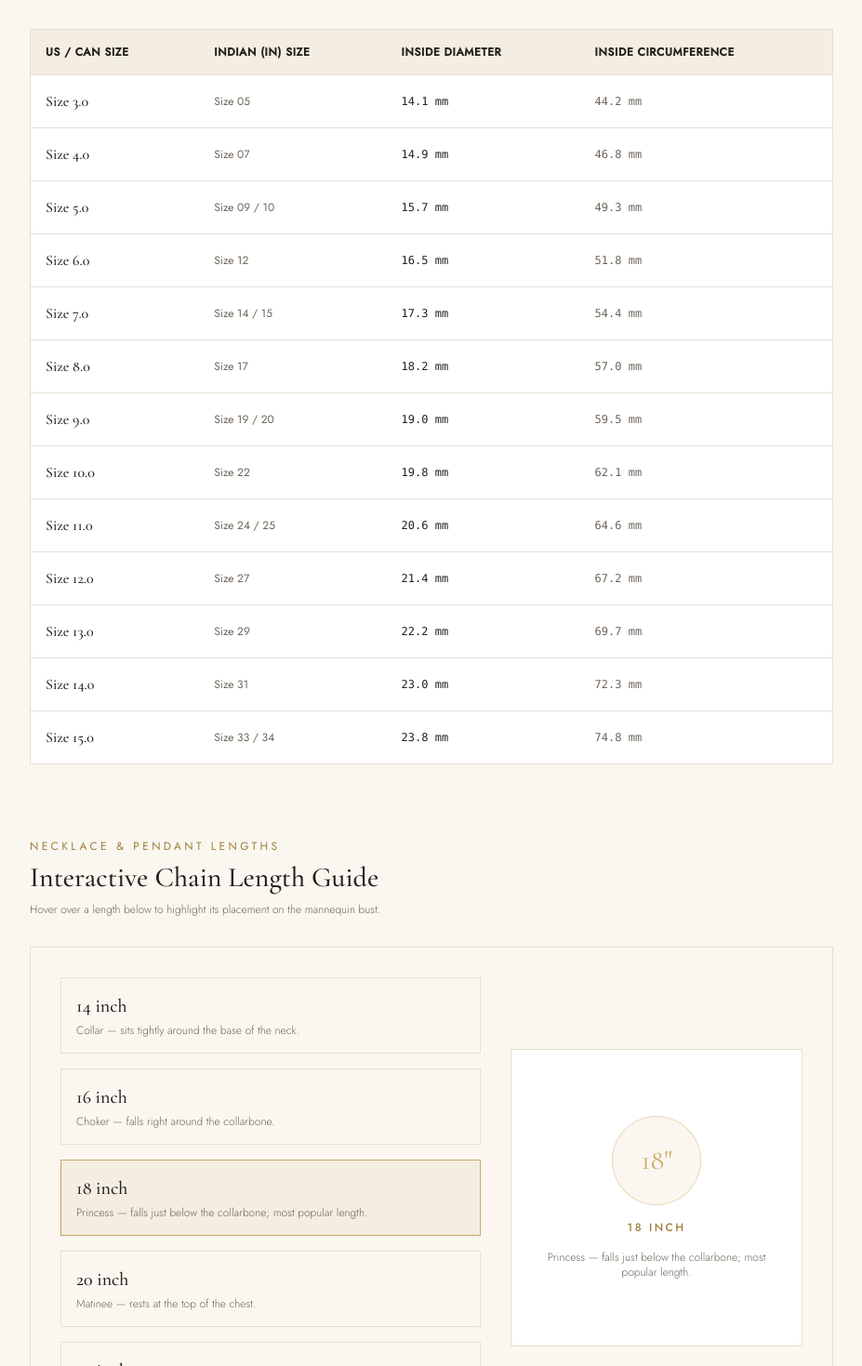
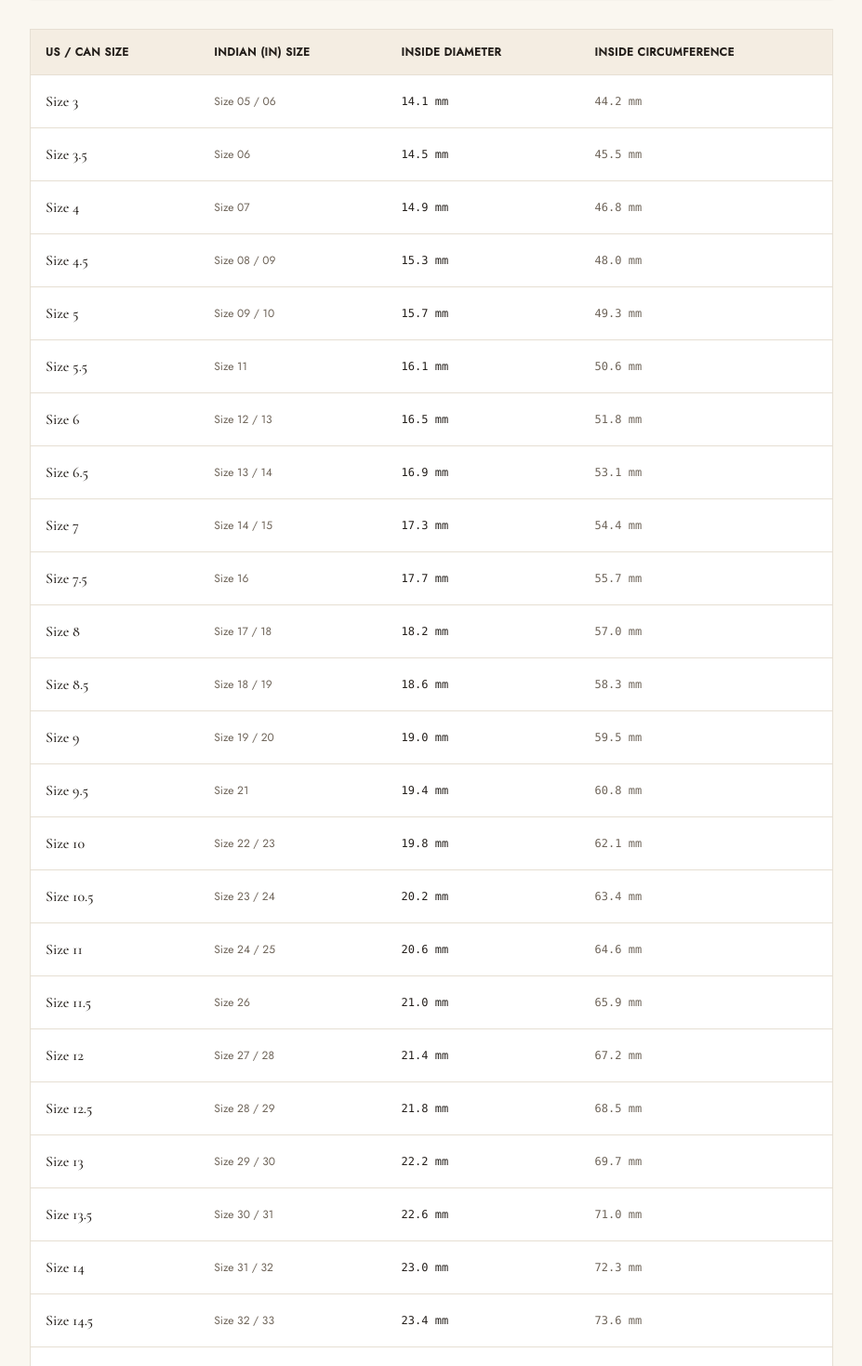
Before and after one commit to princepatel04477-web/Civara-Jewels, a Next.js app: page /size-guide in a window 1280 px wide. Shown: the part 1301-2770 px from the top of the page at 93% size, without its empty margins (176-1103 px from the left). Built offline with nearby package versions, Linux system fonts and the light colour scheme; no server answers; the database is empty.

Commit message:
feat: Ensure all 25 half sizes from 3 to 15 are configured across all ring selectors and conversion charts

```diff
--- a/app/components/product/RingSizeSelector.tsx
+++ b/app/components/product/RingSizeSelector.tsx
@@ -60,19 +60,31 @@ export const RingSizeSelector: React.FC<RingSizeSelectorProps> = ({
   };
 
   const ringConversionData = [
-    { us: "3.0", inSize: "5", mm: "14.1 mm", circ: "44.2 mm" },
-    { us: "4.0", inSize: "7", mm: "14.9 mm", circ: "46.8 mm" },
-    { us: "5.0", inSize: "9 / 10", mm: "15.7 mm", circ: "49.3 mm" },
-    { us: "6.0", inSize: "12", mm: "16.5 mm", circ: "51.8 mm" },
-    { us: "7.0", inSize: "14 / 15", mm: "17.3 mm", circ: "54.4 mm" },
-    { us: "8.0", inSize: "17", mm: "18.2 mm", circ: "57.0 mm" },
-    { us: "9.0", inSize: "19 / 20", mm: "19.0 mm", circ: "59.5 mm" },
-    { us: "10.0", inSize: "22", mm: "19.8 mm", circ: "62.1 mm" },
-    { us: "11.0", inSize: "24 / 25", mm: "20.6 mm", circ: "64.6 mm" },
-    { us: "12.0", inSize: "27", mm: "21.4 mm", circ: "67.2 mm" },
-    { us: "13.0", inSize: "29", mm: "22.2 mm", circ: "69.7 mm" },
-    { us: "14.0", inSize: "31", mm: "23.0 mm", circ: "72.3 mm" },
-    { us: "15.0", inSize: "33 / 34", mm: "23.8 mm", circ: "74.8 mm" },
+    { us: "3", inSize: "5 / 6", mm: "14.1 mm", circ: "44.2 mm" },
+    { us: "3.5", inSize: "6", mm: "14.5 mm", circ: "45.5 mm" },
+    { us: "4", inSize: "7", mm: "14.9 mm", circ: "46.8 mm" },
+    { us: "4.5", inSize: "8 / 9", mm: "15.3 mm", circ: "48.0 mm" },
+    { us: "5", inSize: "9 / 10", mm: "15.7 mm", circ: "49.3 mm" },
+    { us: "5.5", inSize: "11", mm: "16.1 mm", circ: "50.6 mm" },
+    { us: "6", inSize: "12 / 13", mm: "16.5 mm", circ: "51.8 mm" },
+    { us: "6.5", inSize: "13 / 14", mm: "16.9 mm", circ: "53.1 mm" },
+    { us: "7", inSize: "14 / 15", mm: "17.3 mm", circ: "54.4 mm" },
+    { us: "7.5", inSize: "16", mm: "17.7 mm", circ: "55.7 mm" },
+    { us: "8", inSize: "17 / 18", mm: "18.2 mm", circ: "57.0 mm" },
+    { us: "8.5", inSize: "18 / 19", mm: "18.6 mm", circ: "58.3 mm" },
+    { us: "9", inSize: "19 / 20", mm: "19.0 mm", circ: "59.5 mm" },
+    { us: "9.5", inSize: "21", mm: "19.4 mm", circ: "60.8 mm" },
+    { us: "10", inSize: "22 / 23", mm: "19.8 mm", circ: "62.1 mm" },
+    { us: "10.5", inSize: "23 / 24", mm: "20.2 mm", circ: "63.4 mm" },
+    { us: "11", inSize: "24 / 25", mm: "20.6 mm", circ: "64.6 mm" },
+    { us: "11.5", inSize: "26", mm: "21.0 mm", circ: "65.9 mm" },
+    { us: "12", inSize: "27 / 28", mm: "21.4 mm", circ: "67.2 mm" },
+    { us: "12.5", inSize: "28 / 29", mm: "21.8 mm", circ: "68.5 mm" },
+    { us: "13", inSize: "29 / 30", mm: "22.2 mm", circ: "69.7 mm" },
+    { us: "13.5", inSize: "30 / 31", mm: "22.6 mm", circ: "71.0 mm" },
+    { us: "14", inSize: "31 / 32", mm: "23.0 mm", circ: "72.3 mm" },
+    { us: "14.5", inSize: "32 / 33", mm: "23.4 mm", circ: "73.6 mm" },
+    { us: "15", inSize: "33 / 34", mm: "23.8 mm", circ: "74.8 mm" },
   ];
 
   return (
--- a/app/size-guide/page.tsx
+++ b/app/size-guide/page.tsx
@@ -22,19 +22,31 @@ export default function SizeGuidePage() {
   }, []);
 
   const ringSizes = [
-    { us: "3.0", inSize: "05", insideDia: "14.1 mm", circumference: "44.2 mm" },
-    { us: "4.0", inSize: "07", insideDia: "14.9 mm", circumference: "46.8 mm" },
-    { us: "5.0", inSize: "09 / 10", insideDia: "15.7 mm", circumference: "49.3 mm" },
-    { us: "6.0", inSize: "12", insideDia: "16.5 mm", circumference: "51.8 mm" },
-    { us: "7.0", inSize: "14 / 15", insideDia: "17.3 mm", circumference: "54.4 mm" },
-    { us: "8.0", inSize: "17", insideDia: "18.2 mm", circumference: "57.0 mm" },
-    { us: "9.0", inSize: "19 / 20", insideDia: "19.0 mm", circumference: "59.5 mm" },
-    { us: "10.0", inSize: "22", insideDia: "19.8 mm", circumference: "62.1 mm" },
-    { us: "11.0", inSize: "24 / 25", insideDia: "20.6 mm", circumference: "64.6 mm" },
-    { us: "12.0", inSize: "27", insideDia: "21.4 mm", circumference: "67.2 mm" },
-    { us: "13.0", inSize: "29", insideDia: "22.2 mm", circumference: "69.7 mm" },
-    { us: "14.0", inSize: "31", insideDia: "23.0 mm", circumference: "72.3 mm" },
-    { us: "15.0", inSize: "33 / 34", insideDia: "23.8 mm", circumference: "74.8 mm" },
+    { us: "3", inSize: "05 / 06", insideDia: "14.1 mm", circumference: "44.2 mm" },
+    { us: "3.5", inSize: "06", insideDia: "14.5 mm", circumference: "45.5 mm" },
+    { us: "4", inSize: "07", insideDia: "14.9 mm", circumference: "46.8 mm" },
+    { us: "4.5", inSize: "08 / 09", insideDia: "15.3 mm", circumference: "48.0 mm" },
+    { us: "5", inSize: "09 / 10", insideDia: "15.7 mm", circumference: "49.3 mm" },
+    { us: "5.5", inSize: "11", insideDia: "16.1 mm", circumference: "50.6 mm" },
+    { us: "6", inSize: "12 / 13", insideDia: "16.5 mm", circumference: "51.8 mm" },
+    { us: "6.5", inSize: "13 / 14", insideDia: "16.9 mm", circumference: "53.1 mm" },
+    { us: "7", inSize: "14 / 15", insideDia: "17.3 mm", circumference: "54.4 mm" },
+    { us: "7.5", inSize: "16", insideDia: "17.7 mm", circumference: "55.7 mm" },
+    { us: "8", inSize: "17 / 18", insideDia: "18.2 mm", circumference: "57.0 mm" },
+    { us: "8.5", inSize: "18 / 19", insideDia: "18.6 mm", circumference: "58.3 mm" },
+    { us: "9", inSize: "19 / 20", insideDia: "19.0 mm", circumference: "59.5 mm" },
+    { us: "9.5", inSize: "21", insideDia: "19.4 mm", circumference: "60.8 mm" },
+    { us: "10", inSize: "22 / 23", insideDia: "19.8 mm", circumference: "62.1 mm" },
+    { us: "10.5", inSize: "23 / 24", insideDia: "20.2 mm", circumference: "63.4 mm" },
+    { us: "11", inSize: "24 / 25", insideDia: "20.6 mm", circumference: "64.6 mm" },
+    { us: "11.5", inSize: "26", insideDia: "21.0 mm", circumference: "65.9 mm" },
+    { us: "12", inSize: "27 / 28", insideDia: "21.4 mm", circumference: "67.2 mm" },
+    { us: "12.5", inSize: "28 / 29", insideDia: "21.8 mm", circumference: "68.5 mm" },
+    { us: "13", inSize: "29 / 30", insideDia: "22.2 mm", circumference: "69.7 mm" },
+    { us: "13.5", inSize: "30 / 31", insideDia: "22.6 mm", circumference: "71.0 mm" },
+    { us: "14", inSize: "31 / 32", insideDia: "23.0 mm", circumference: "72.3 mm" },
+    { us: "14.5", inSize: "32 / 33", insideDia: "23.4 mm", circumference: "73.6 mm" },
+    { us: "15", inSize: "33 / 34", insideDia: "23.8 mm", circumference: "74.8 mm" },
   ];
 
   const chains = [
```
Also changed, not shown: 1 other file (tests, documents, lock files or other folders).
